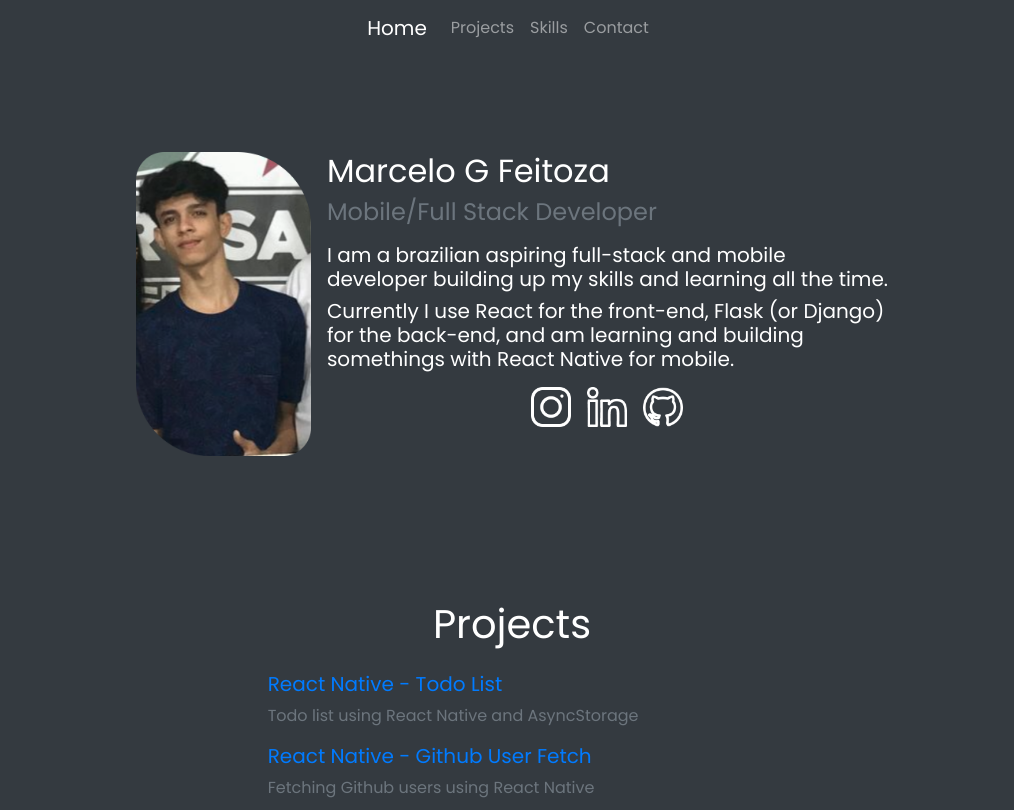
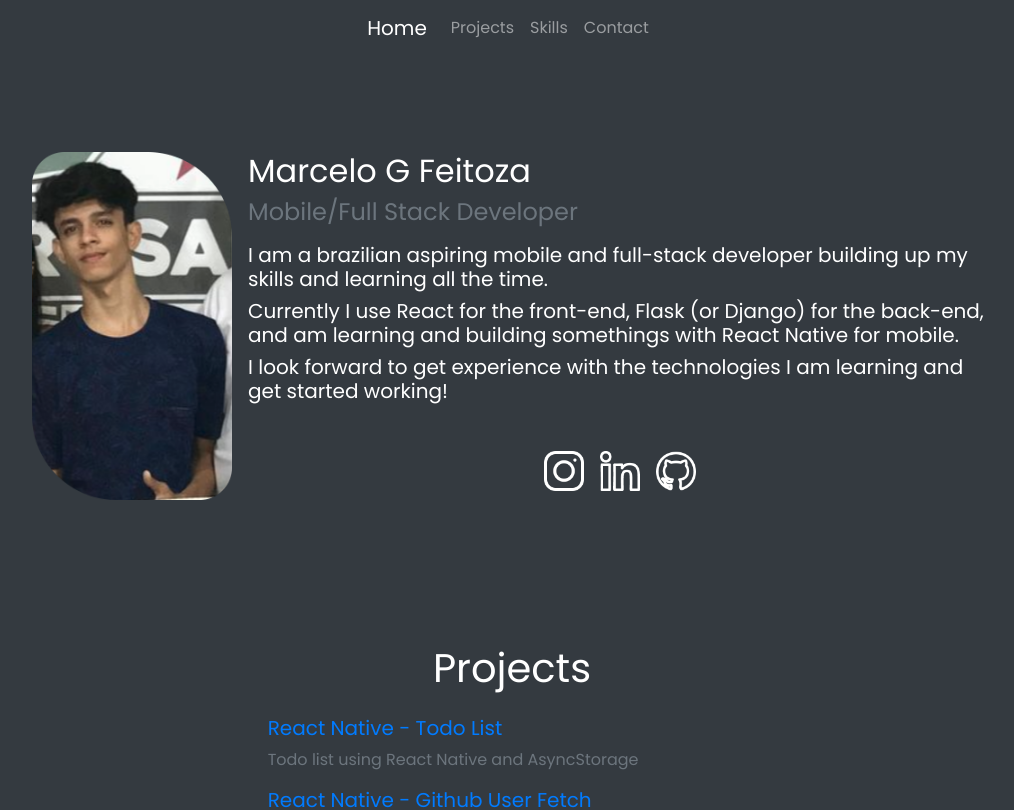
Before and after one commit to marcelofeitoza/portfolio, a React (Create React App) app: page / in a window 1280 px wide. Shown: the top 810 px of the page, without its empty margins (128-1142 px from the left). Built offline with nearby package versions, Linux system fonts and the light colour scheme.

Commit message:
changed description

```diff
--- a/src/components/Intro/index.js
+++ b/src/components/Intro/index.js
@@ -18,27 +18,29 @@ function Intro() {
             src={marceloPic}
             alt="marcelo"
             className="d-none d-sm-block mr-3"
-            width="175"
+            width="200"
           />
 
-          <div className="">
+          <div className='col-xs-100 col-lg-50'>
             <h1 className="text-left h2">Marcelo G Feitoza</h1>
             <h2 className="text-secondary h4 mb-3">
               Mobile/Full Stack Developer
             </h2>
 
             <p className="h5">
-              I am a brazilian aspiring full-stack and mobile <br></br>
+              I am a brazilian aspiring mobile and full-stack
               developer building up my skills and learning all the time.
             </p>
             <p className="h5">
-              Currently I use React for the front-end, Flask (or Django){" "}
-              <br></br>
-              for the back-end, and am learning and building <br></br>
+              Currently I use React for the front-end, Flask (or Django)
+              for the back-end, and am learning and building
               somethings with React Native for mobile.
             </p>
+            <p className='h5'>
+              I look forward to get experience with the    technologies I am learning and get started working!
+            </p>
 
-            <div id="sideicons" className="d-flex mt-3 justify-content-center">
+            <div id="sideicons" className="d-flex mt-5 justify-content-center">
               <div className="d-flex flex-row justify-content-center mx-2">
                 <a
                   href="https://www.instagram.com/m.feitozaa_/"
```
